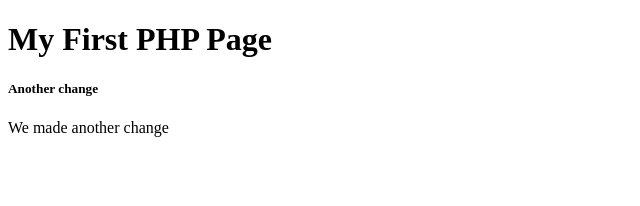
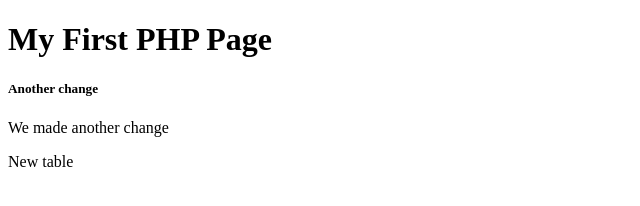
Before and after one commit to Obycodez55/Git-testing, a plain HTML site: page index.html in a window 1280 px wide. Shown: the full height of the page, 0-640 px from the left. Drawn offline with Linux system fonts and the light colour scheme.

Commit message:
table created

```diff
--- a/index.html
+++ b/index.html
@@ -9,5 +9,6 @@
     <h1>My First PHP Page</h1>
     <h5>Another change</h5>
     <p>We made another change</p>
+    <table>New table</table>
 </body>
 </html>
```
